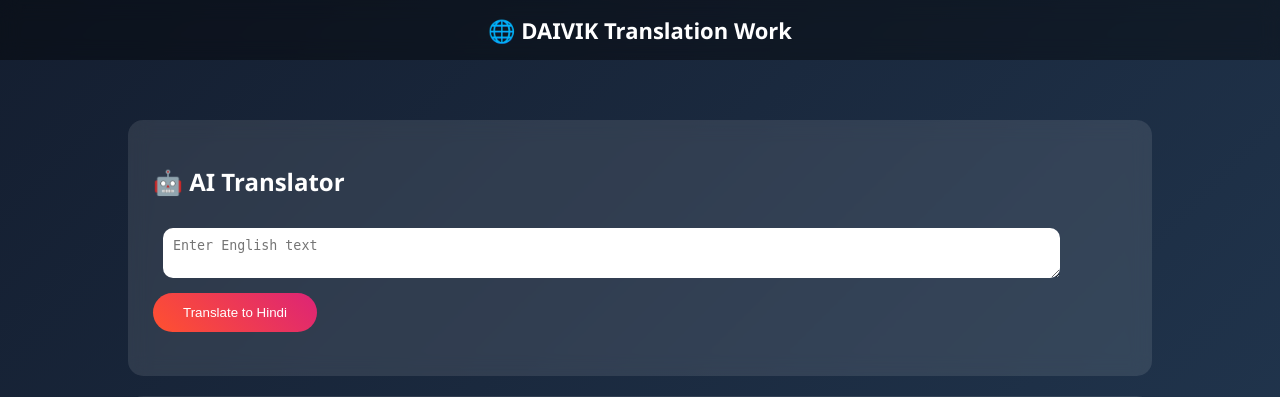
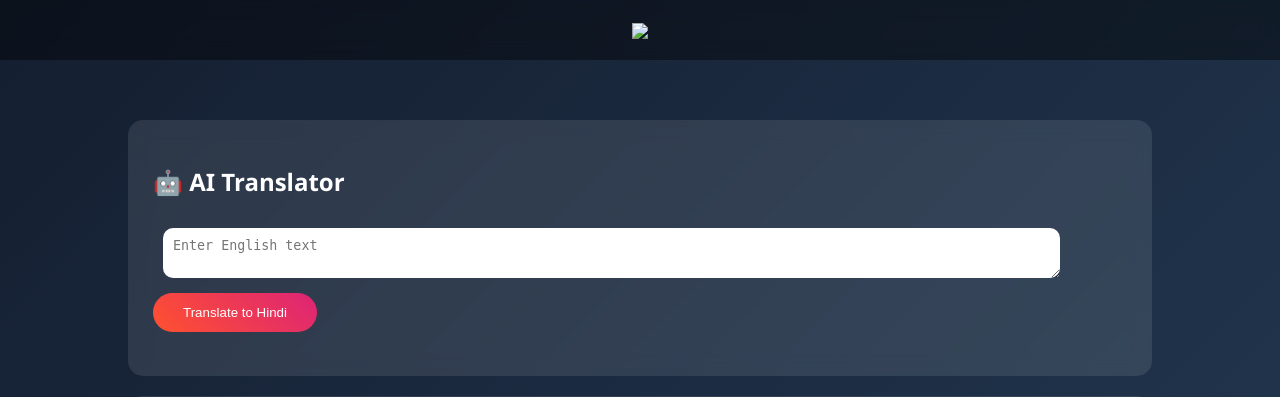
Before and after one commit to placementcellvvw/translator-website, a Flask app: page / in a window 1280 px wide. Shown: the top 397 px of the page. Run offline with Flask 3, Linux system fonts and the light colour scheme.

Commit message:
Update navbar with logo image

```diff
--- a/templates/index.html
+++ b/templates/index.html
@@ -88,7 +88,7 @@ footer {
 <body>
 
 <div class="navbar">
-🌐 DAIVIK Translation Work
+<img src="{{ url_for('static', filename='logo.png') }}" height="50">
 </div>
 
 <div class="section">
```
